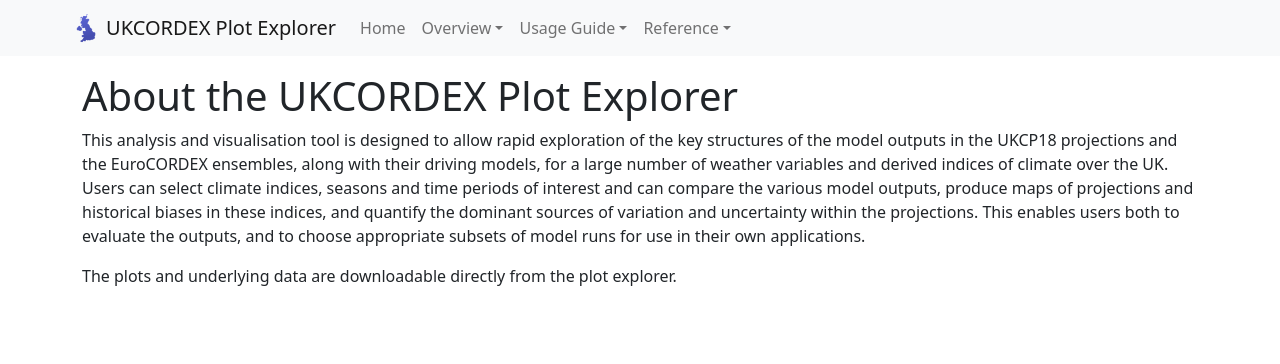
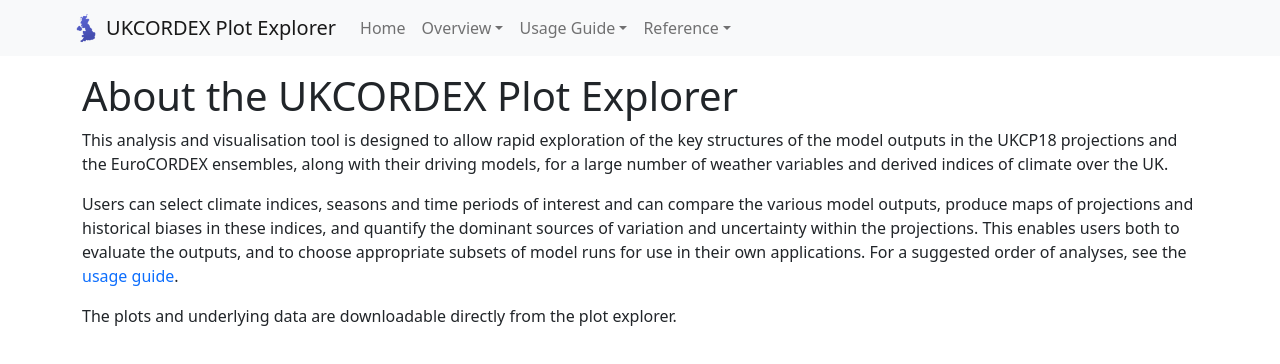
Before and after one commit to UCL/UKCORDEX-plot-explorer-dev, a React (Create React App) app: page /#/about-explorer in a window 1280 px wide. Shown: the top 364 px of the page. Built offline with nearby package versions, Linux system fonts and the light colour scheme.

Commit message:
Link from 'about' to usage guide

```diff
--- a/src/components/ExtraPages/About/AboutExplorer.js
+++ b/src/components/ExtraPages/About/AboutExplorer.js
@@ -1,4 +1,5 @@
 import { Container } from "react-bootstrap";
+import { Link } from "react-router-dom";
 
 export default function AboutExplorer() {
   return (
@@ -10,10 +11,13 @@ export default function AboutExplorer() {
           key structures of the model outputs in the UKCP18 projections and the
           EuroCORDEX ensembles, along with their driving models, for a large
           number of weather variables and derived indices of climate over the UK.
+        </p>
+        <p>
           Users can select climate indices, seasons and time periods of interest and can compare the various model outputs,
           produce maps of projections and historical biases in these indices, and quantify the dominant sources of variation and uncertainty within the projections.
           This enables users both to evaluate the outputs, and to choose
           appropriate subsets of model runs for use in their own applications.
+          For a suggested order of analyses, see the <Link to="/how-to-use">usage guide</Link>.
         </p>
         <p>
           The plots and underlying data are downloadable directly from the plot explorer.
```
